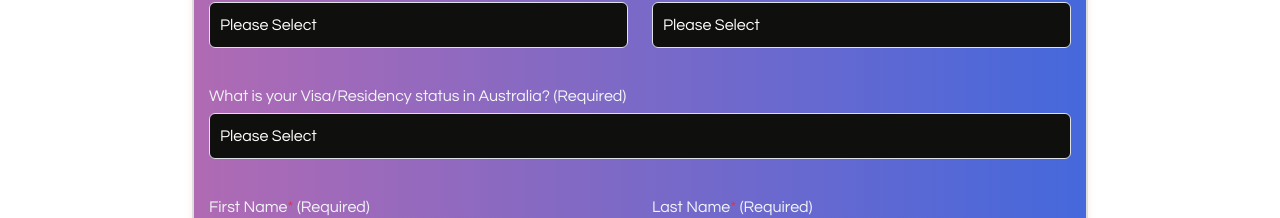
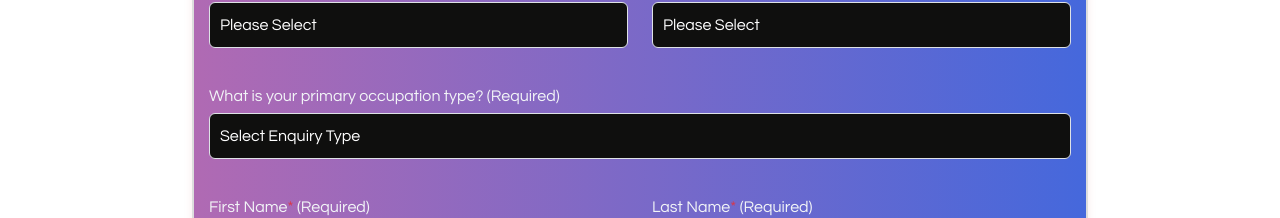
Before and after one commit to manutdmohit/eco-finance, a Next.js app: page /contact-us in a window 1280 px wide. Shown: the part 546-764 px from the top of the page. Built offline with nearby package versions, Linux system fonts and the light colour scheme.

Commit message:
Fixed display twice visa/residency status
Add primary occupation type

```diff
--- a/app/contact-us/page.tsx
+++ b/app/contact-us/page.tsx
@@ -201,29 +201,35 @@ const ContactForm = () => {
             <div className="col-md-12 mb-3">
               {/* Residency Status */}
               <div className="form-group">
-                <label htmlFor="visaResidencyStatus">
-                  What is your Visa/Residency status in Australia? (Required)
+                <label htmlFor="primaryOccupation">
+                  What is your primary occupation type? (Required)
                 </label>
                 <select
                   className="form-control"
-                  id="visaResidencyStatus"
-                  name="visaResidencyStatus"
-                  value={formData.visaResidencyStatus}
+                  id="primaryOccupation"
+                  name="primaryOccupation"
+                  value={formData.primaryOccupation}
                   onChange={handleSelectChange}
                   required
                 >
-                  <option value="">Please Select</option>
-                  <option value="Australian Citizen or Permanent Resident">
-                    Australian Citizen or Permanent Resident
+                  <option value="">Select Enquiry Type</option>
+                  <option value="Medical Doctor or other specific health professional">
+                    Medical Doctor or Other Specific Health Professional
                   </option>
-                  <option value="Applied for permanent residency (on bridging Visa now)">
-                    Applied for permanent residency (on bridging Visa now)
+                  <option value="Registered Nurses">Registered Nurses</option>
+                  <option value="Engineer or IT Professional">
+                    Engineer or IT Professional
                   </option>
-                  <option value="Temporary Residency Visa (491, 482, 489 etc)">
-                    Temporary Residency Visa (491, 482, 489 etc)
+                  <option value="Health Service Workers (Aged Care, Disability Care support etc)">
+                    Health Service Workers (Aged Care, Disability Care support
+                    etc)
                   </option>
-                  <option value="Non-resident or Living in overseas">
-                    Non-resident or Living in overseas
+                  <option value="Hospitality Professional">
+                    Hospitality Professional
+                  </option>
+                  <option value="Self Employed (working as a Company Director, or Sole Trader)">
+                    Self Employed (working as a Company Director, or Sole
+                    Trader)
                   </option>
                 </select>
               </div>
```
